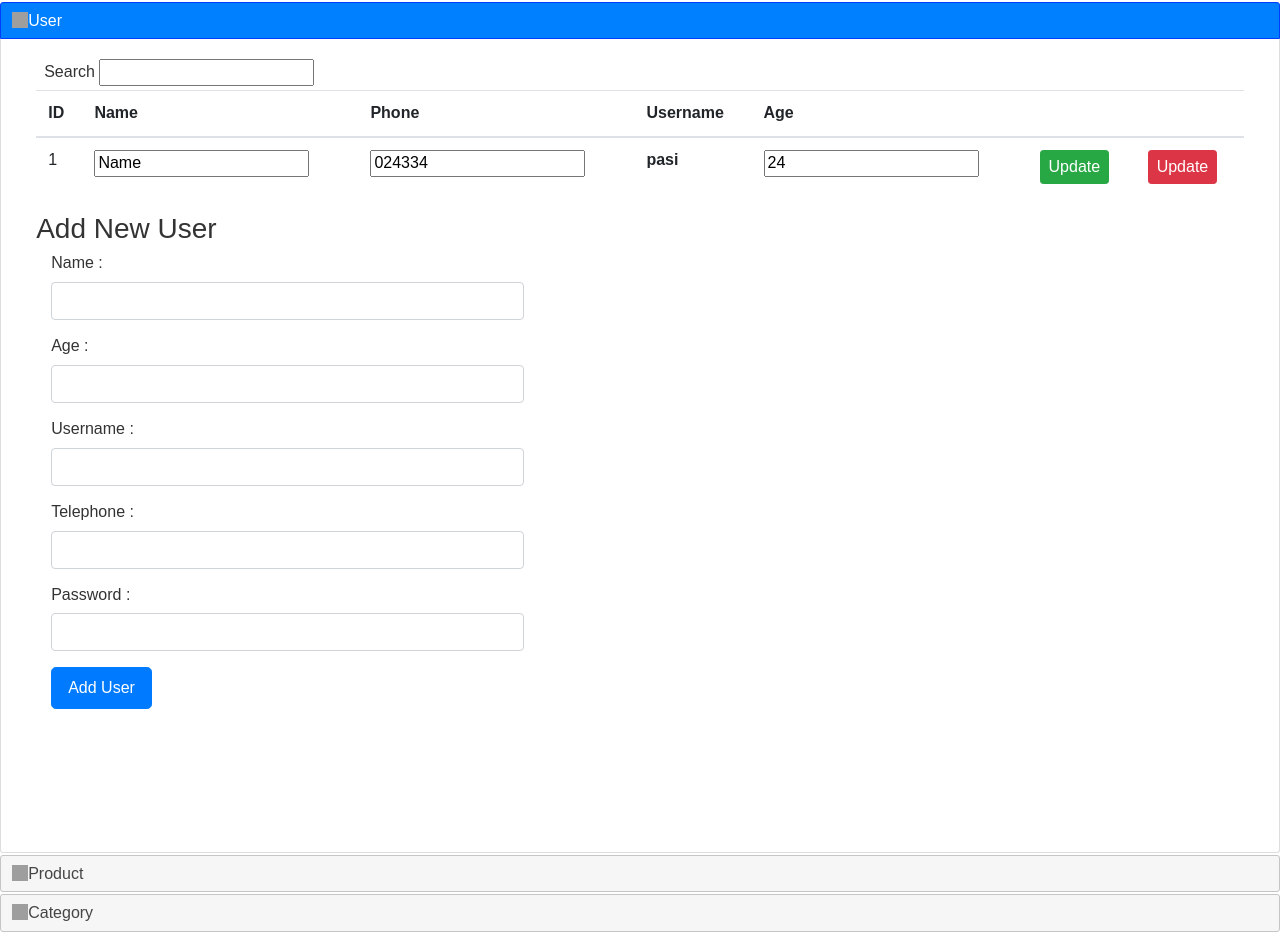
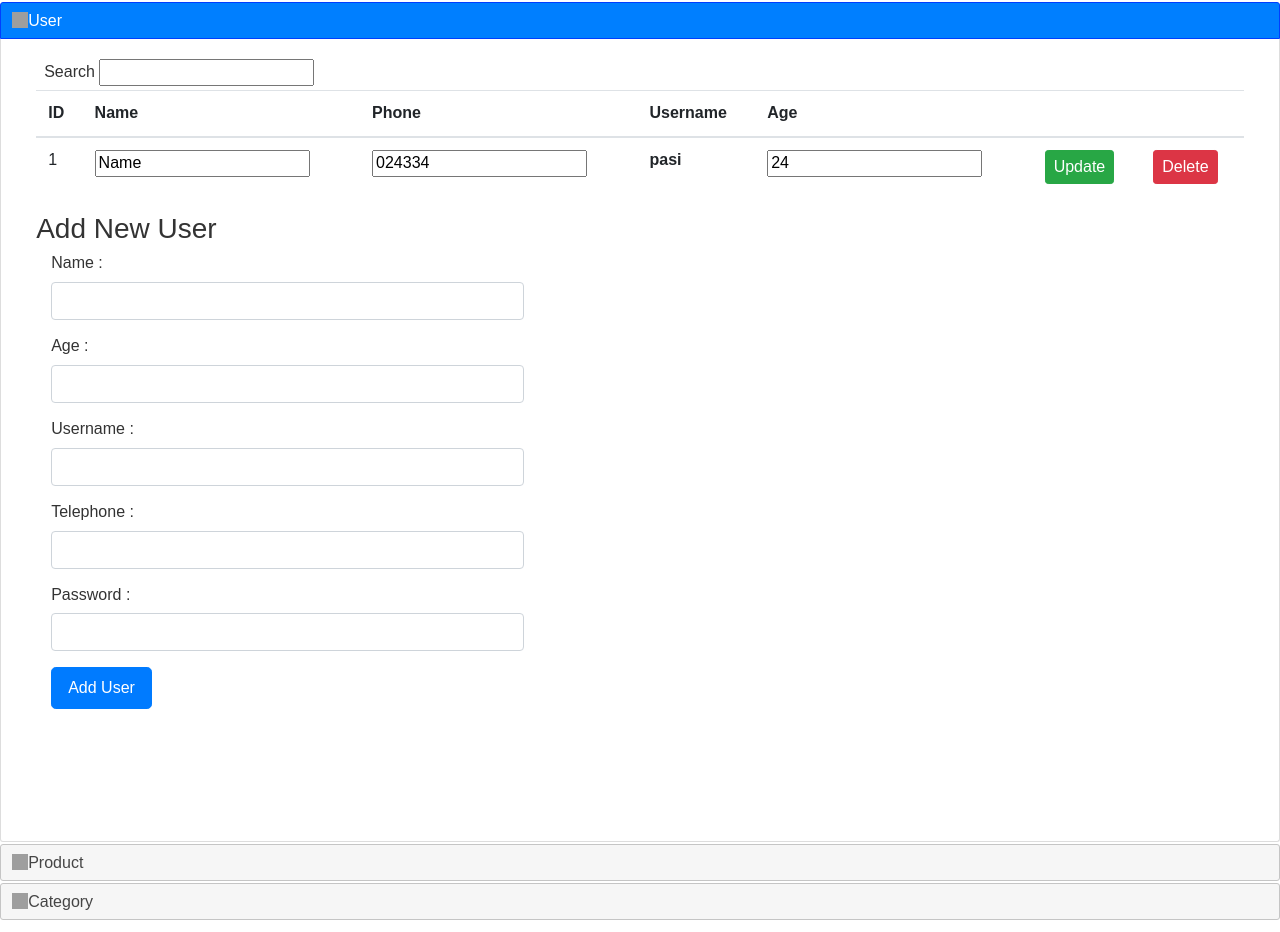
Before and after one commit to MHw19/treetaspringboot, a plain HTML site: page frontend/index.html in a window 1280 px wide. Drawn offline with nearby package versions, Linux system fonts and the light colour scheme; grey boxes are pictures that could not be loaded.

Commit message:
index page
index page updating

```diff
--- a/frontend/index.html
+++ b/frontend/index.html
@@ -87,7 +87,7 @@
 				    <th>pasi</th>
 				    <th><input type="text" value="24" id="age"></th>
 				    <th><button class="btn btn-success btn-sm">Update</button></th>
-				    <th><button class="btn btn-danger btn-sm">Update</button></th>
+				    <th><button class="btn btn-danger btn-sm">Delete</button></th>
                                 </tr>
                             </tbody>
                         </table>
@@ -153,8 +153,7 @@
   <h3>Product</h3>
   <div>
     <div class="tab-pane" role="tabpanel" id="tab-2">
-                    <button class="btn btn-primary" type="button" data-target="#userModal2" data-toggle="modal">Add
-                        Products</button>
+
                     <span class="ml-2">Search</span><input type="text" class="ml-1" id="search2">
                     <div class="table-responsive mt-1">
                         <table class="table">
@@ -179,7 +178,7 @@
                                     <td><input type="text" value="dshfjdh" id="des"></td>
                                     <td>cst</td>
 				    <th><button class="btn btn-success btn-sm">Update</button></th>
-				    <th><button class="btn btn-danger btn-sm">Update</button></th>
+				    <th><button class="btn btn-danger btn-sm">Delete</button></th>
                                 </tr>
                             </tbody>
                         </table>
@@ -249,8 +248,6 @@
   <div>
     		               <div class="tab-pane" role="tabpanel" id="tab-3">
                     <div class="mt-1">
-
-                        <button class="btn btn-primary" type="button" data-target="#catModal" data-toggle="modal">Add</button>
                         <span class="ml-2">Search</span><input type="text" class="ml-1" id="searchCat">
 
 
@@ -271,7 +268,7 @@
 					<th>Mango</th>
 					<th><input type="text" value="kad jaja" id="des"></th>
 				    <th><button class="btn btn-success btn-sm">Update</button></th>
-				    <th><button class="btn btn-danger btn-sm">Update</button></th>
+				    <th><button class="btn btn-danger btn-sm">Delete</button></th>
                                 </tr>
                                 </tbody>
                             </table>
```
